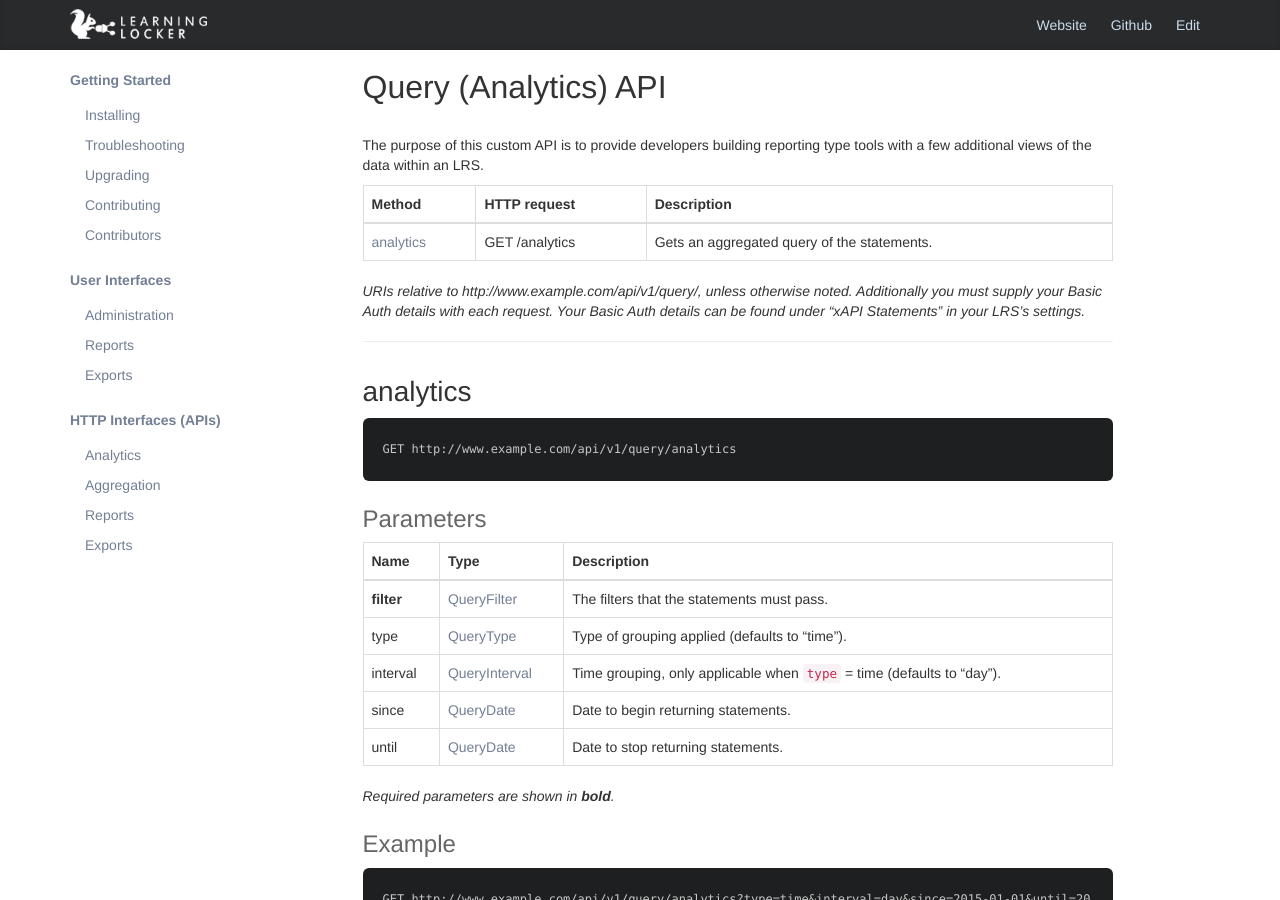
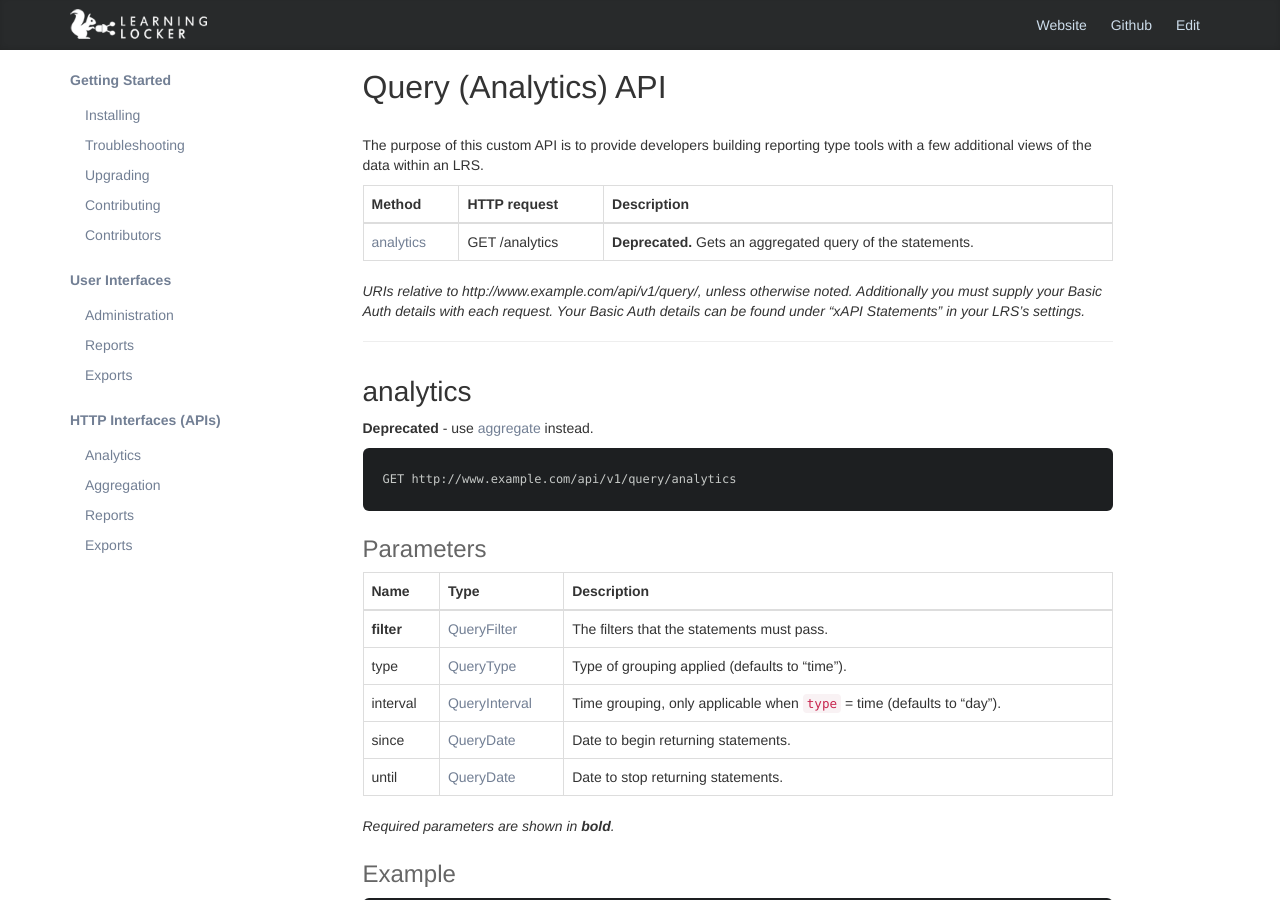
Before and after one commit to LearningLocker/docs, a Jekyll site: the page built from src/analytics_api.md, in a window 1280 px wide and 900 px high. Built offline with Jekyll 4.4.1, drawn with Linux system fonts in a browser that asks for light colours; nearby versions of some CDN libraries.

Commit message:
Deprecates analytics.

````diff
--- a/src/analytics_api.md
+++ b/src/analytics_api.md
@@ -7,11 +7,13 @@ The purpose of this custom API is to provide developers building reporting type
 
 Method | HTTP request | Description
 --- | --- | ---
-[analytics](#analytics) | GET /analytics | Gets an aggregated query of the statements.
+[analytics](#analytics) | GET /analytics | **Deprecated.** Gets an aggregated query of the statements.
 
 *URIs relative to http://www.example.com/api/v1/query/, unless otherwise noted. Additionally you must supply your Basic Auth details with each request. Your Basic Auth details can be found under "xAPI Statements" in your LRS's settings.*
 
 ## analytics
+**Deprecated** - use [aggregate](../statements_api#aggregate) instead.
+
 ```
 GET http://www.example.com/api/v1/query/analytics
 ```
````
